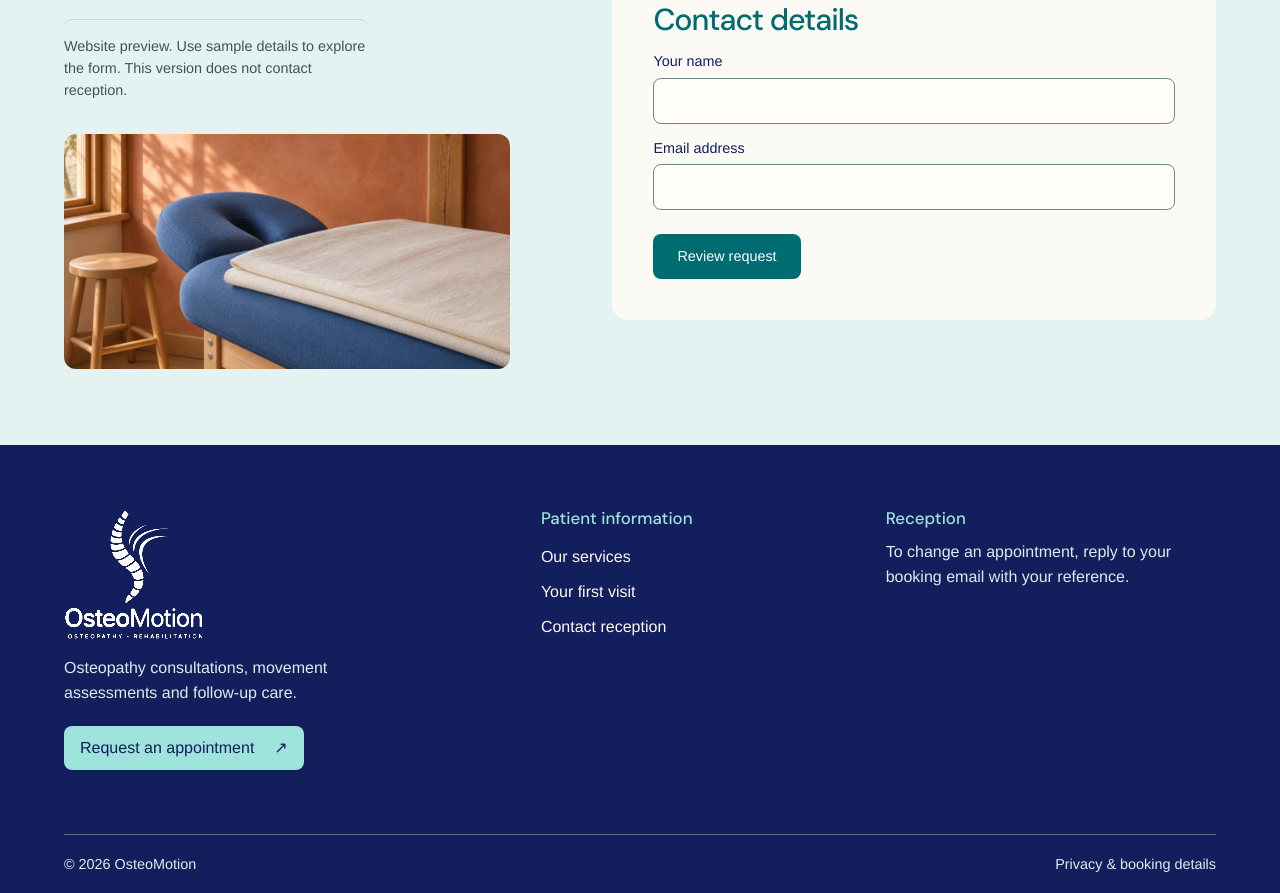
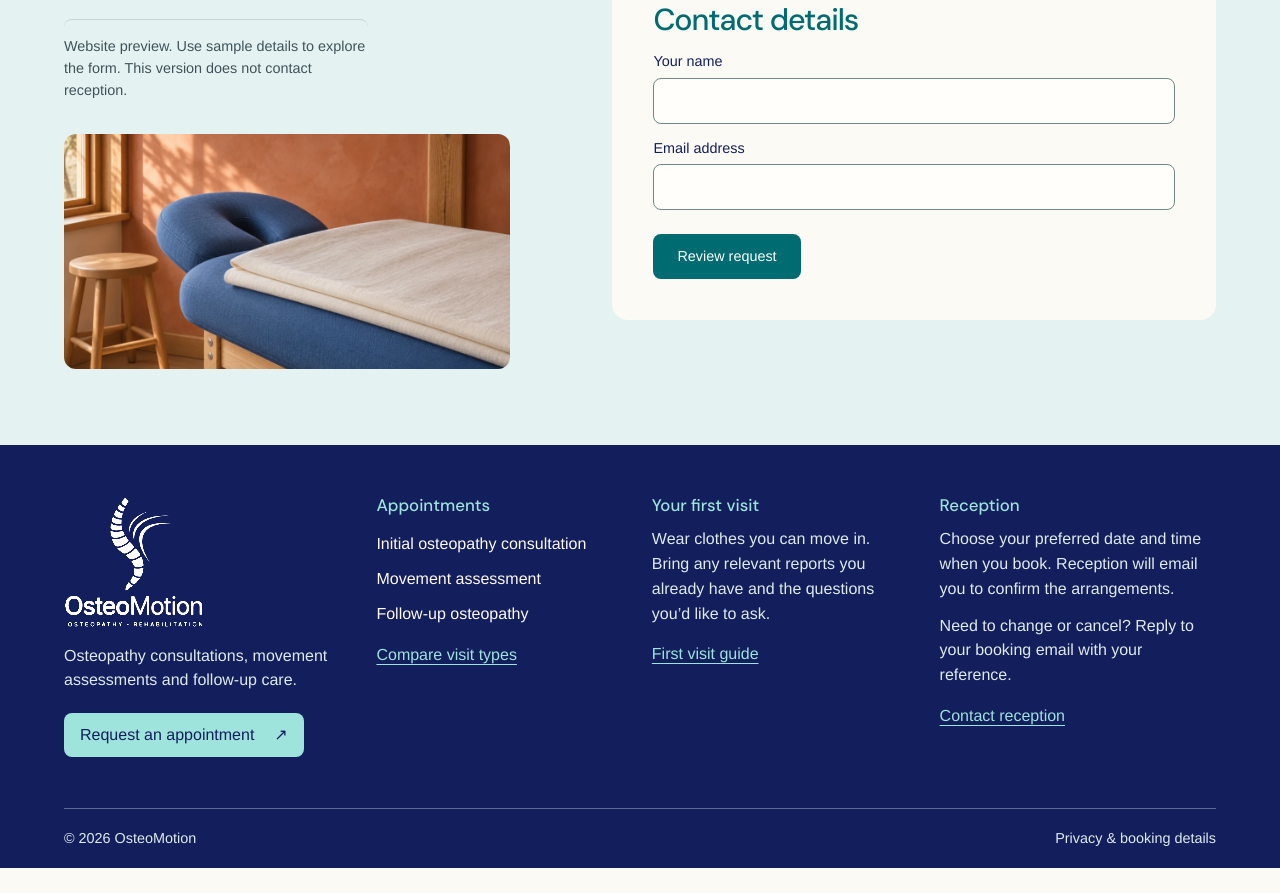
Before and after one commit to jianwongdesign/opto-pila-review, a plain HTML site: page book.html in a window 1280 px wide. Shown: the part 465-1358 px from the top of the page. After the commit the page ends 1333 px from the top, so only its background shows below. Drawn offline with Linux system fonts and the light colour scheme.

Commit message:
Add appointment choices and first-visit guidance to the footer

```diff
--- a/book.html
+++ b/book.html
@@ -25,7 +25,7 @@
 <meta name="twitter:image:alt" content="OsteoMotion logo and the words “When it hurts to move” beside an illustration of a clinic consultation.">
 
   <link rel="icon" type="image/png" sizes="192x192" href="assets/osteomotion-icon.png"/>
-  <link href="style.css?v=16" rel="stylesheet"/>
+  <link href="style.css?v=17" rel="stylesheet"/>
   <script defer="" src="draft.js">
   </script>
  </head>
@@ -176,16 +176,24 @@
         <a class="foot-book" href="book.html">Request an appointment <span aria-hidden="true">↗</span></a>
       </div>
       <section class="foot-info">
-        <h2>Patient information</h2>
+        <h2>Appointments</h2>
         <ul>
-          <li><a href="services.html">Our services</a></li>
-          <li><a href="first-visit.html">Your first visit</a></li>
-          <li><a href="contact.html">Contact reception</a></li>
+          <li><a href="book.html?service=initial">Initial osteopathy consultation</a></li>
+          <li><a href="book.html?service=movement">Movement assessment</a></li>
+          <li><a href="book.html?service=follow-up">Follow-up osteopathy</a></li>
         </ul>
+        <a class="foot-more" href="services.html">Compare visit types</a>
+      </section>
+      <section class="foot-preparation">
+        <h2>Your first visit</h2>
+        <p>Wear clothes you can move in. Bring any relevant reports you already have and the questions you’d like to ask.</p>
+        <a class="foot-more" href="first-visit.html">First visit guide</a>
       </section>
       <section class="foot-reception">
         <h2>Reception</h2>
-        <p>To change an appointment, reply to your booking email with your reference.</p>
+        <p>Choose your preferred date and time when you book. Reception will email you to confirm the arrangements.</p>
+        <p>Need to change or cancel? Reply to your booking email with your reference.</p>
+        <a class="foot-more" href="contact.html">Contact reception</a>
       </section>
     </div>
     <div class="foot-base"><small>© 2026 OsteoMotion</small><a href="privacy.html">Privacy &amp; booking details</a></div>
--- a/style.css
+++ b/style.css
@@ -391,7 +391,7 @@ footer :focus-visible { outline-color: var(--aqua); }
 }
 
 .clinic-footer { color: #fffaf4; }
-.foot-columns { display: grid; grid-template-columns: 1.25fr .85fr 1fr; gap: clamp(24px, 5vw, 80px); padding-block: clamp(38px, 5vw, 76px); }
+.foot-columns { display: grid; grid-template-columns: 1.1fr .95fr 1fr 1.12fr; gap: clamp(24px, 3.2vw, 52px); padding-block: clamp(36px, 4vw, 60px); }
 .foot-columns > * { min-width: 0; }
 /* Reverse the supplied artwork to white. Screen lets the navy show through the original white canvas. */
 .foot-identity .brand img {
@@ -408,19 +408,22 @@ footer :focus-visible { outline-color: var(--aqua); }
 .foot-info a { display: inline-block; padding-block: 5px; }
 .foot-info a, .foot-base a { text-decoration: none; }
 .foot-info a:hover, .foot-base a:hover { text-decoration: underline; }
+.foot-more { display: inline-flex; align-items: center; min-height: 44px; margin-top: 6px; color: var(--aqua); text-underline-offset: 4px; }
+.foot-info .foot-more { text-decoration: underline; }
+.foot-reception p + p { margin-top: 12px; }
 .foot-reception dl { margin: 0 0 18px; display: grid; gap: 10px; }
 .foot-reception dt { color: #c4d8dd; font-size: .82rem; }
 .foot-reception dd { margin: 0; overflow-wrap: anywhere; }
 .foot-base { border-top: 1px solid #596c8d; display: flex; justify-content: space-between; align-items: center; flex-wrap: wrap; gap: 8px 18px; padding-block: 18px; font-size: .9rem; color: #e0eaee; }
 .foot-base small { font-size: inherit; }
-@media (max-width: 700px) {
+@media (max-width: 1000px) {
   .foot-columns { grid-template-columns: 1fr 1fr; gap: 28px 20px; }
-  .foot-identity { grid-column: 1 / -1; }
   .foot-info a { padding-block: 8px; }
 }
 @media (max-width: 450px) {
   .foot-columns { grid-template-columns: 1fr; }
-  .foot-info ul { display: flex; flex-wrap: wrap; gap: 0 18px; }
+  .foot-columns > section { padding-top: 18px; border-top: 1px solid #596c8d; }
+  .foot-info li a { min-height: 44px; }
 }
 
 .appointment-photo, .service-portrait, .booking-photo { border-radius: var(--radius-photo); }
```
Also changed, not shown: contact.html (+14 -6 lines), first-visit.html (+14 -6 lines), index.html (+14 -6 lines), privacy.html (+14 -6 lines), services.html (+14 -6 lines), 1 other file.
